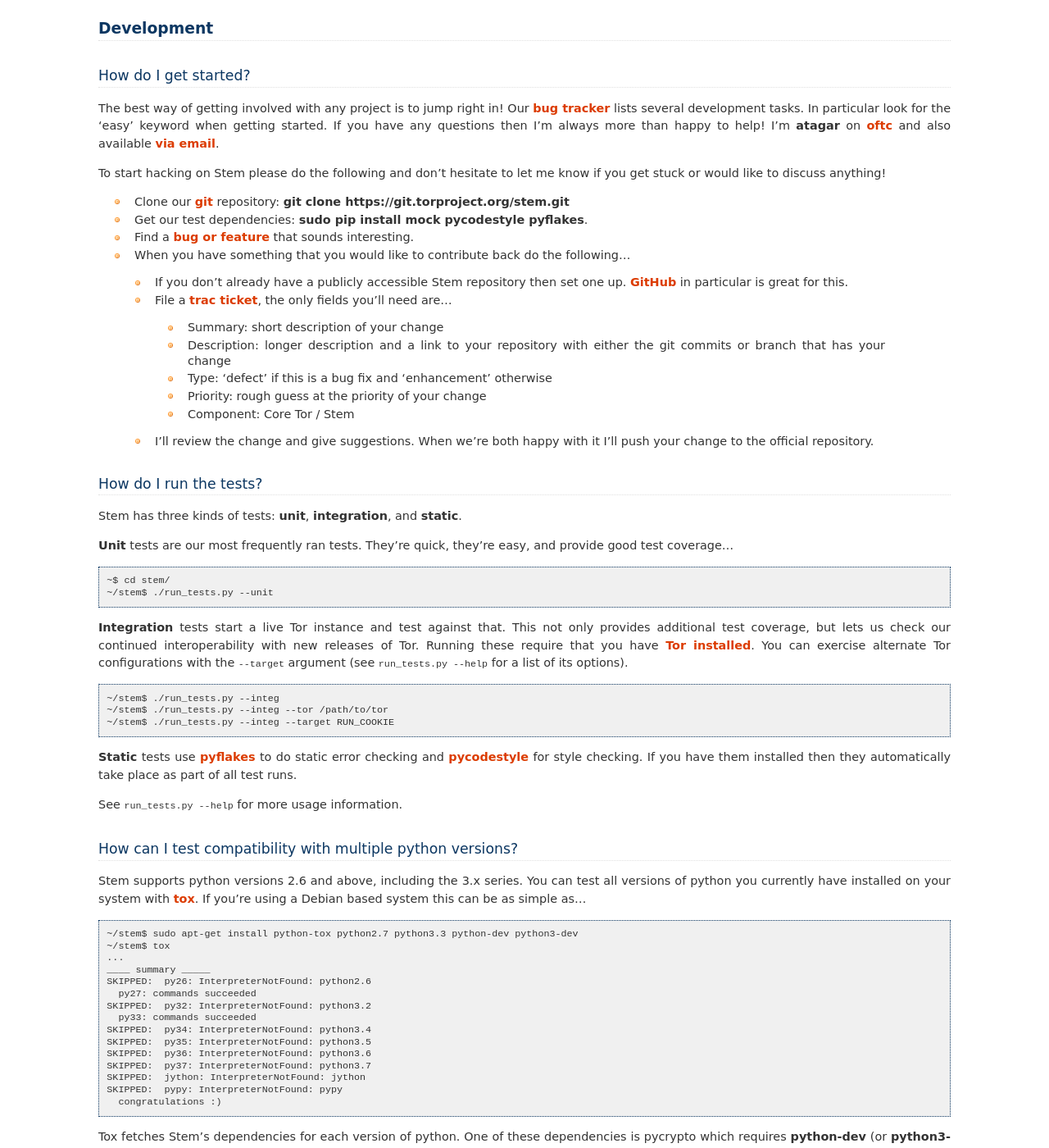
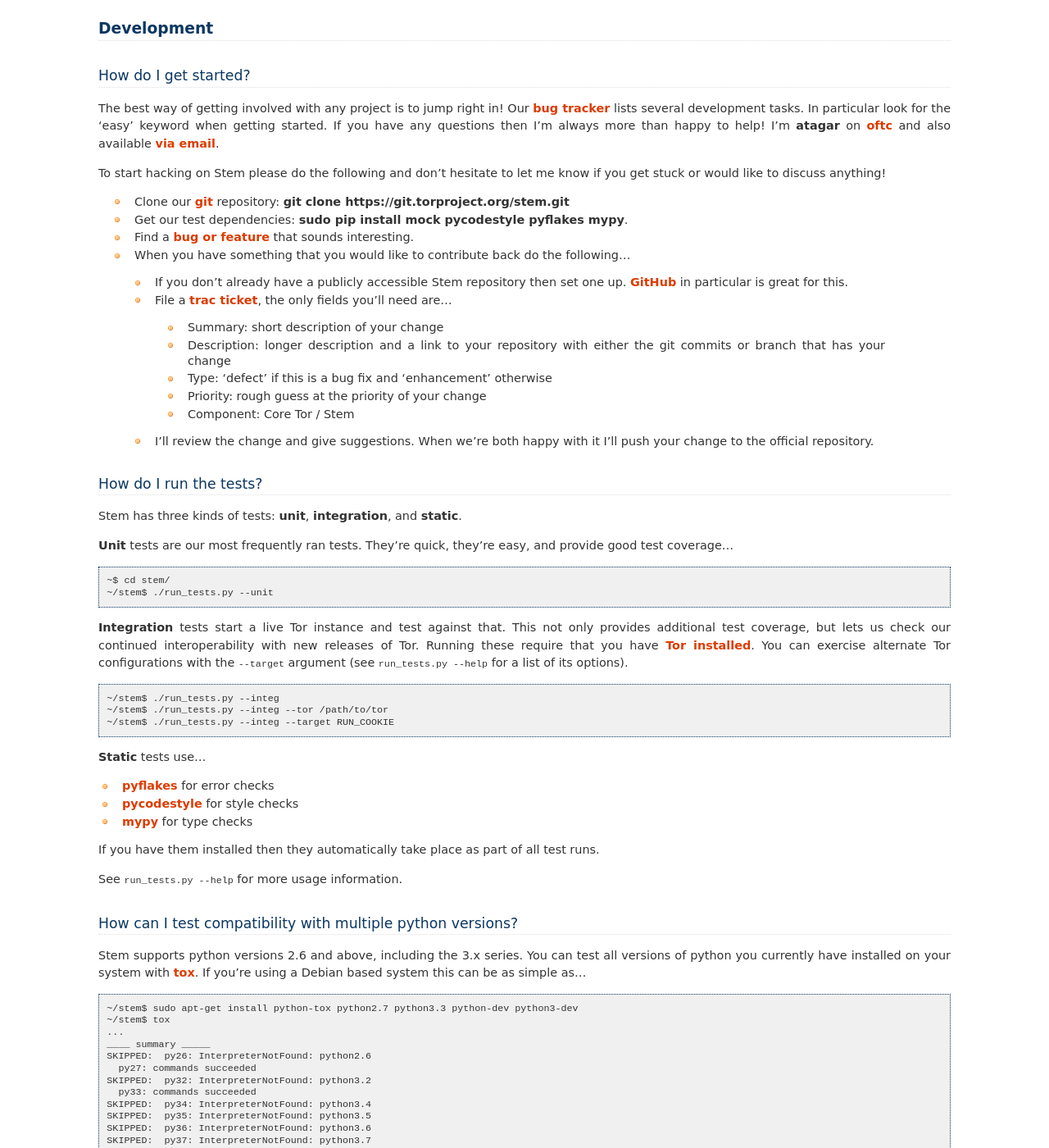
Before and after one commit to torproject/stem, a Sphinx documentation site: the page built from docs/faq.rst, in a window 1280 px wide and 1400 px high, scrolled down 7535 px. Shown: the whole window at 82% size. Built offline with Sphinx 7.4.7, drawn with Linux system fonts in a browser that asks for light colours.

Commit message:
Include mypy among faq's static checks

```diff
--- a/docs/faq.rst
+++ b/docs/faq.rst
@@ -545,7 +545,7 @@
 know if you get stuck or would like to discuss anything!
 
 #. Clone our `git <http://git-scm.com/>`_ repository: **git clone https://git.torproject.org/stem.git**
-#. Get our test dependencies: **sudo pip install mock pycodestyle pyflakes**.
+#. Get our test dependencies: **sudo pip install mock pycodestyle pyflakes mypy**.
 #. Find a `bug or feature <https://github.com/torproject/stem/issues/>`_ that sounds interesting.
 #. When you have something that you would like to contribute back do the following...
 
@@ -588,11 +588,14 @@
   ~/stem$ ./run_tests.py --integ --tor /path/to/tor
   ~/stem$ ./run_tests.py --integ --target RUN_COOKIE
 
-**Static** tests use `pyflakes <https://launchpad.net/pyflakes>`_ to do static
-error checking and `pycodestyle
-<http://pycodestyle.readthedocs.org/en/latest/>`_ for style checking. If you
-have them installed then they automatically take place as part of all test
-runs.
+**Static** tests use...
+
+* `pyflakes <https://launchpad.net/pyflakes>`_ for error checks
+* `pycodestyle <http://pycodestyle.readthedocs.org/en/latest/>`_ for style checks
+* `mypy <http://mypy-lang.org/>`_ for type checks
+
+If you have them installed then they automatically take place as part of all
+test runs.
 
 See ``run_tests.py --help`` for more usage information.
 
```
